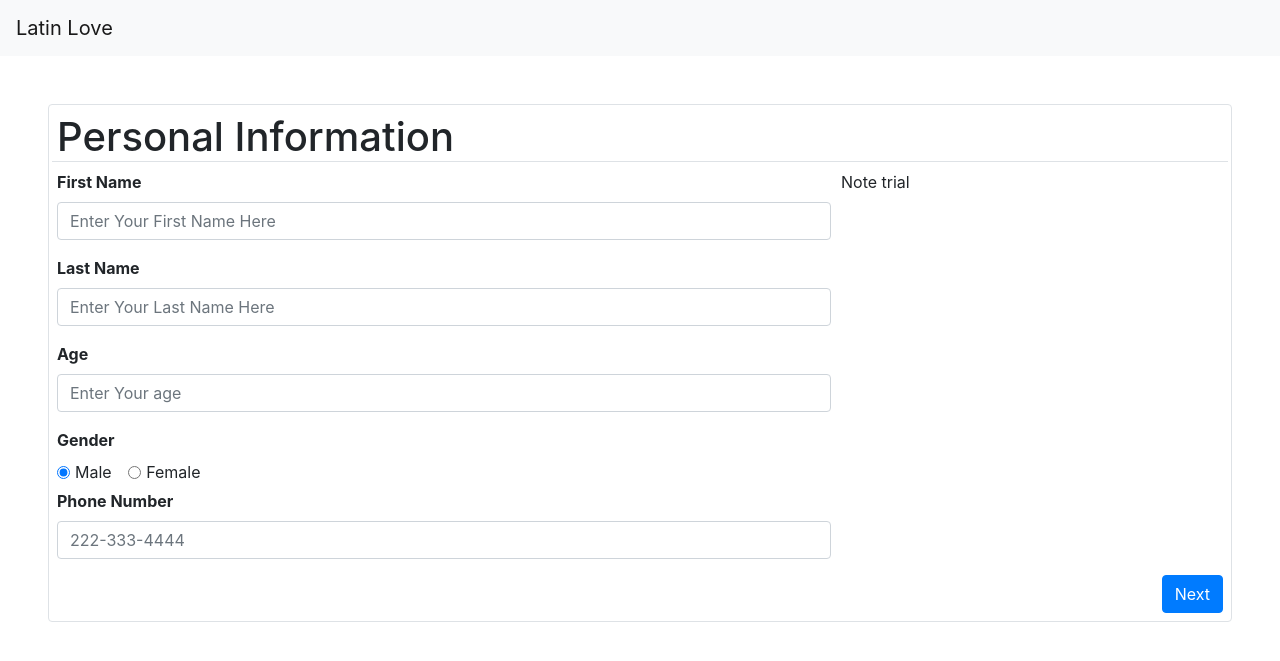
After one commit to AndrewHarrington/dating, a PHP site: page /views/personalInfo.php in a window 1280 px wide. The commit adds this page. Shown: the top 661 px of the page. Run offline with PHP 8.4, Linux system fonts and the light colour scheme; some libraries are stand-ins or nearby versions.

Commit message:
Added new user forms and routed them accordingly

```diff
--- /dev/null
+++ b/views/personalInfo.php
@@ -0,0 +1,83 @@
+<!doctype html>
+<html lang="en">
+<head>
+    <meta charset="UTF-8">
+    <meta name="viewport"
+          content="width=device-width, user-scalable=no, initial-scale=1.0, maximum-scale=1.0, minimum-scale=1.0">
+    <meta http-equiv="X-UA-Compatible" content="ie=edge">
+    <link rel="stylesheet" href="https://maxcdn.bootstrapcdn.com/bootstrap/4.0.0/css/bootstrap.min.css"
+          integrity="sha384-Gn5384xqQ1aoWXA+058RXPxPg6fy4IWvTNh0E263XmFcJlSAwiGgFAW/dAiS6JXm" crossorigin="anonymous">
+    <link rel="stylesheet" type="text/css" href="../styles/styles.css">
+    <title>Personal Info Form</title>
+</head>
+<body>
+<nav class="navbar navbar-light bg-light">
+    <a class="navbar-brand" href="328/dating">Latin Love</a>
+</nav>
+<div class="p-2 border rounded m-5">
+    <form method="GET" action="profileEntry">
+        <div class="form-row">
+            <h1 class="border-bottom col">Personal Information</h1>
+        </div>
+        <div class="form-row">
+            <div class="col-md-8 h-100">
+                <!--String Fields -->
+                <div class="form-group">
+                    <label class="font-weight-bold" for="fname">First Name</label>
+                    <input type="text" class="form-control" id="fname" placeholder="Enter Your First Name Here">
+                </div>
+
+                <div class="form-group">
+                    <label class="font-weight-bold" for="lname">Last Name</label>
+                    <input type="text" class="form-control" id="lname" placeholder="Enter Your Last Name Here">
+                </div>
+
+                <!-- Age field -->
+                <div class="form-group">
+                    <label class="font-weight-bold"  for="age">Age</label>
+                    <input type="text" class="form-control" id="age" placeholder="Enter Your age">
+                </div>
+
+                <!-- Gender Radio Button-->
+                <label class="font-weight-bold d-block col-">Gender</label>
+                <div class="form-check form-check-inline" id="radio button">
+                    <input class="form-check-input" type="radio" name="gender[]" id="Male" value="M" checked>
+                    <label class="form-check-label" for="Male">
+                        Male
+                    </label>
+                </div>
+                <div class="form-check form-check-inline" id="gender">
+                    <input class="form-check-input" type="radio" name="gender[]" id="Female" value="F">
+                    <label class="form-check-label" for="Female">
+                        Female
+                    </label>
+                </div>
+
+                <!-- Phone number -->
+                <div class="form-group mt-1">
+                    <label class="font-weight-bold"  for="phone">Phone Number</label>
+                    <input type="tel" class="form-control" id="phone" placeholder="222-333-4444">
+                </div>
+            </div>
+            <div class="col-md-4 h-100">
+                <p>Note trial</p>
+            </div>
+        </div>
+        <div class="text-right">
+            <button type="submit" class="btn btn-primary">Next</button>
+        </div>
+    </form>
+</div>
+
+
+<script src="https://code.jquery.com/jquery-3.2.1.slim.min.js"
+        integrity="sha384-KJ3o2DKtIkvYIK3UENzmM7KCkRr/rE9/Qpg6aAZGJwFDMVNA/GpGFF93hXpG5KkN"
+        crossorigin="anonymous"></script>
+<script src="https://cdnjs.cloudflare.com/ajax/libs/popper.js/1.12.9/umd/popper.min.js"
+        integrity="sha384-ApNbgh9B+Y1QKtv3Rn7W3mgPxhU9K/ScQsAP7hUibX39j7fakFPskvXusvfa0b4Q"
+        crossorigin="anonymous"></script>
+<script src="https://maxcdn.bootstrapcdn.com/bootstrap/4.0.0/js/bootstrap.min.js"
+        integrity="sha384-JZR6Spejh4U02d8jOt6vLEHfe/JQGiRRSQQxSfFWpi1MquVdAyjUar5+76PVCmYl"
+        crossorigin="anonymous"></script>
+</body>
+</html>
```
Also changed, not shown: index.php (+16 -1 lines), views/interests.php (added, +64 -0 lines), views/profileEntry.php (added, +81 -0 lines).
